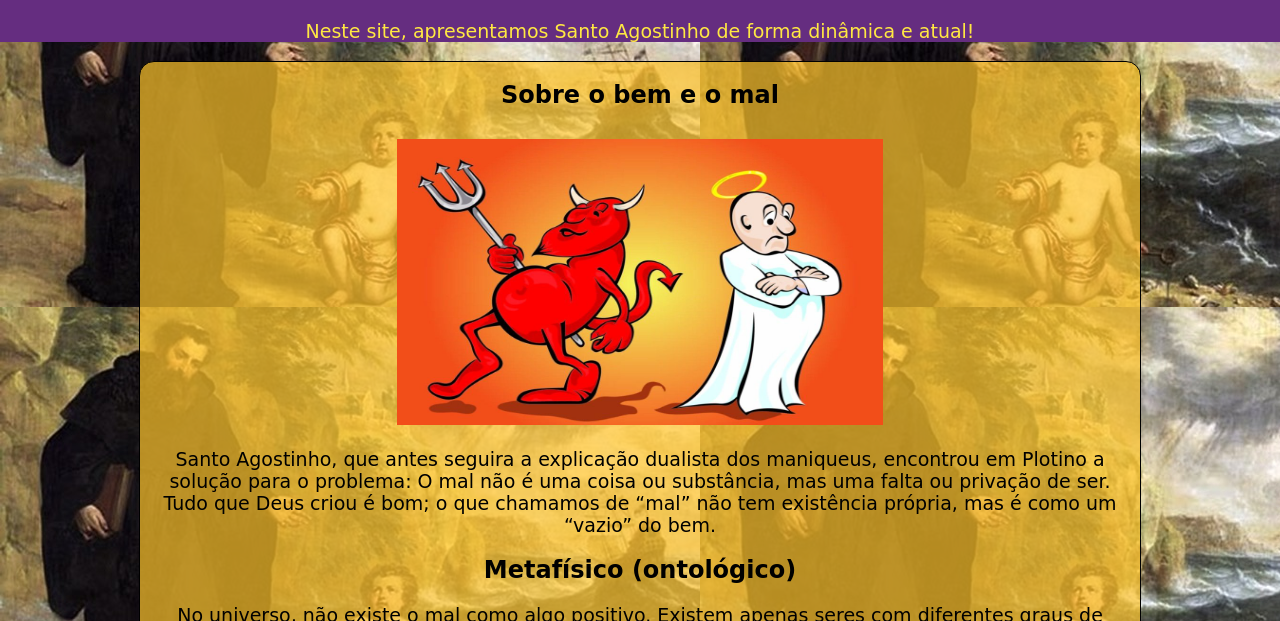
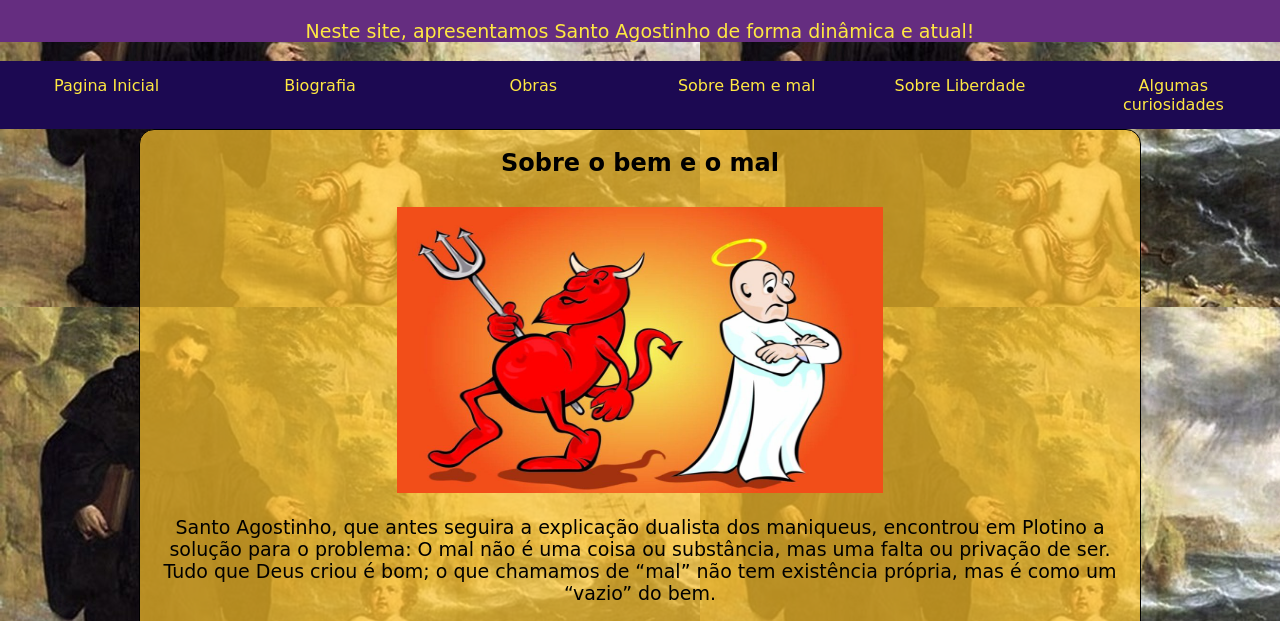
Before and after one commit to joaomiguel-cpu/Santo-Agostinho-de-Hipona, a plain HTML site: page bememal.html in a window 1280 px wide. Shown: the part 147-768 px from the top of the page. Drawn offline with Linux system fonts and the light colour scheme; a web font is replaced by a local one.

Commit message:
Update bememal.html

```diff
--- a/bememal.html
+++ b/bememal.html
@@ -13,6 +13,16 @@
    	    <h1>De playboy a filosófo</h1>
    	    <p>Neste site, apresentamos Santo Agostinho de forma dinâmica e atual!</p>
    </header>
+      <nav class="menu">
+        <ul>
+           <li><a href="index.html">Pagina Inicial</a></li>
+           <li><a href="biografia.html">Biografia</a></li>
+           <li><a href="trabalhossa.html">Obras</a></li>
+           <li><a href="bememal.html">Sobre Bem e mal</a></li>
+           <li><a href="liberdade.html">Sobre Liberdade</a></li>
+           <li><a href="curiosidades.html">Algumas curiosidades</a></li>
+         </ul>
+   </nav>
 <div class="conteudo">
    <section>
    	<h2>Sobre o bem e o mal</h2>
```
